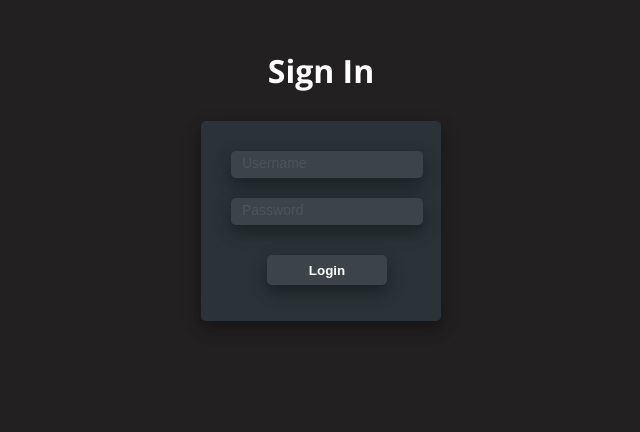
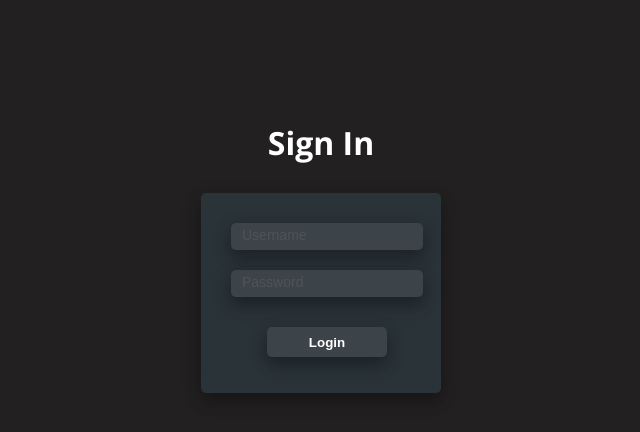
Before and after one commit to josephwehby/InvestmentTracker, a React (Vite) app in the folder Frontend/: page /login in a window 1280 px wide. Shown: the top 432 px of the page, without its empty margins (319-959 px from the left). Built offline with nearby package versions, Linux system fonts and the light colour scheme.

Commit message:
made top margin of login page and register page the same

```diff
--- a/Frontend/src/stylesheets/LoginPage.css
+++ b/Frontend/src/stylesheets/LoginPage.css
@@ -1,7 +1,7 @@
 @import url('https://fonts.googleapis.com/css2?family=Open+Sans:ital,wght@0,300..800;1,300..800&family=Roboto:ital,wght@0,100;0,300;0,400;0,500;0,700;0,900;1,100;1,300;1,400;1,500;1,700;1,900&display=swap');
 
 .home-screen {
-  padding-top: 20px;
+  margin-top: 100px;
   color: white;
   font-family: "Open Sans";
   display: flex;
```
